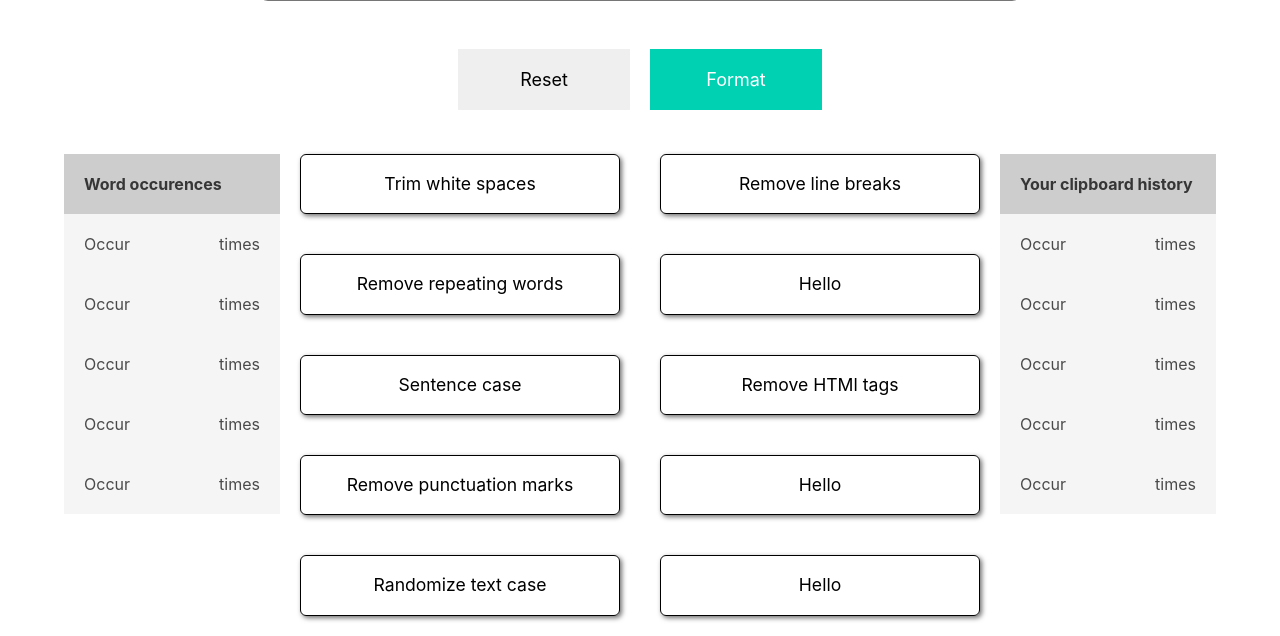
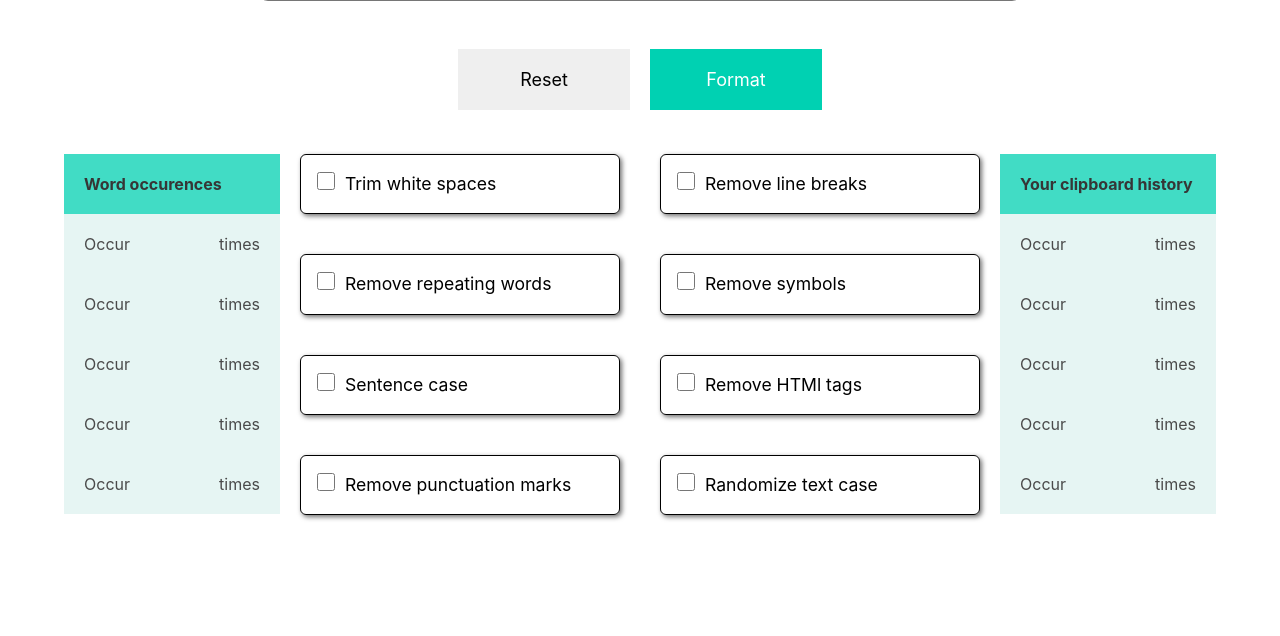
Before and after one commit to prajvalchavan99/TheSite, a Django app: page /texty/ in a window 1280 px wide. Shown: the part 948-1584 px from the top of the page. After the commit the page ends 1468 px from the top, so only its background shows below. Run offline with Django 4.2, Linux system fonts and the light colour scheme; some libraries are stand-ins or nearby versions.

Commit message:
UI complete

```diff
--- a/texty/static/css/main.css
+++ b/texty/static/css/main.css
@@ -208,9 +208,6 @@ nav {
     width: 90%;
 }
 
-.custom-checkbox-input {
-    display: none;
-}
 
 .custom-checkbox{
     width: 100%;
@@ -219,7 +216,6 @@ nav {
 .custom-checkbox span{
     width: 20rem;
     display: block;
-    text-align: center;
     border-radius: 6px;
     margin: 0 auto;
     color: black;
@@ -266,12 +262,12 @@ nav {
     border-style: hidden;
 }
 .sidetable th{
-    background-color: rgb(205, 205, 205);
+    background-color: #00d1b2be;
     padding: 20px;
 }
 .sidetable td{
     padding: 20px;
-    background-color: rgb(245, 245, 245);
+    background-color: #e6f5f3;
 }
 .sidetable td:nth-child(2){
     text-align: right;
--- a/texty/templates/index.html
+++ b/texty/templates/index.html
@@ -105,63 +105,51 @@
   <div>
     <div class="extraoptionelements">
       <label class="custom-checkbox">
-        <input class="custom-checkbox-input" name="alarm" value="True" type="checkbox">
-        <span class="custom-checkbox-text">Trim white spaces</span>
+
+        <span class="custom-checkbox-text"><input class="custom-checkbox-input" name="alarm" value="True" type="checkbox"> &nbsp;Trim white spaces</span>
       </label>
     </div>
     <div class="extraoptionelements">
       <label class="custom-checkbox">
-        <input class="custom-checkbox-input" name="alarm" value="True" type="checkbox">
-        <span class="custom-checkbox-text">Remove repeating words</span>
+
+        <span class="custom-checkbox-text"><input class="custom-checkbox-input" name="alarm" value="True" type="checkbox"> &nbsp;Remove repeating words</span>
       </label>
     </div>
     <div class="extraoptionelements">
       <label class="custom-checkbox">
-        <input class="custom-checkbox-input" name="alarm" value="True" type="checkbox">
-        <span class="custom-checkbox-text">Sentence case</span>
+
+        <span class="custom-checkbox-text"><input class="custom-checkbox-input" name="alarm" value="True" type="checkbox"> &nbsp;Sentence case</span>
       </label>
     </div>
     <div class="extraoptionelements">
       <label class="custom-checkbox">
-        <input class="custom-checkbox-input" name="alarm" value="True" type="checkbox">
-        <span class="custom-checkbox-text">Remove punctuation marks</span>
-      </label>
-    </div>
-    <div class="extraoptionelements">
-      <label class="custom-checkbox">
-        <input class="custom-checkbox-input" name="alarm" value="True" type="checkbox">
-        <span class="custom-checkbox-text">Randomize text case</span>
+
+        <span class="custom-checkbox-text"><input class="custom-checkbox-input" name="alarm" value="True" type="checkbox"> &nbsp;Remove punctuation marks</span>
       </label>
     </div>
   </div>
   <div>
     <div class="extraoptionelements">
       <label class="custom-checkbox">
-        <input class="custom-checkbox-input" name="alarm" value="True" type="checkbox">
-        <span class="custom-checkbox-text">Remove line breaks</span>
+
+        <span class="custom-checkbox-text"><input class="custom-checkbox-input" name="alarm" value="True" type="checkbox"> &nbsp;Remove line breaks</span>
       </label>
     </div>
     <div class="extraoptionelements">
       <label class="custom-checkbox">
-        <input class="custom-checkbox-input" name="alarm" value="True" type="checkbox">
-        <span class="custom-checkbox-text">Hello</span>
+
+        <span class="custom-checkbox-text"><input class="custom-checkbox-input" name="alarm" value="True" type="checkbox"> &nbsp;Remove symbols</span>
       </label>
     </div>
     <div class="extraoptionelements">
       <label class="custom-checkbox">
-        <input class="custom-checkbox-input" name="alarm" value="True" type="checkbox">
-        <span class="custom-checkbox-text">Remove HTMl tags
+
+        <span class="custom-checkbox-text"><input class="custom-checkbox-input" name="alarm" value="True" type="checkbox"> &nbsp;Remove HTMl tags
     </div>
     <div class="extraoptionelements">
       <label class="custom-checkbox">
-        <input class="custom-checkbox-input" name="alarm" value="True" type="checkbox">
-        <span class="custom-checkbox-text">Hello</span>
-      </label>
-    </div>
-    <div class="extraoptionelements">
-      <label class="custom-checkbox">
-        <input class="custom-checkbox-input" name="alarm" value="True" type="checkbox">
-        <span class="custom-checkbox-text">Hello</span>
+
+        <span class="custom-checkbox-text"><input class="custom-checkbox-input" name="alarm" value="True" type="checkbox"> &nbsp;Randomize text case</span>
       </label>
     </div>
   </div>
```
